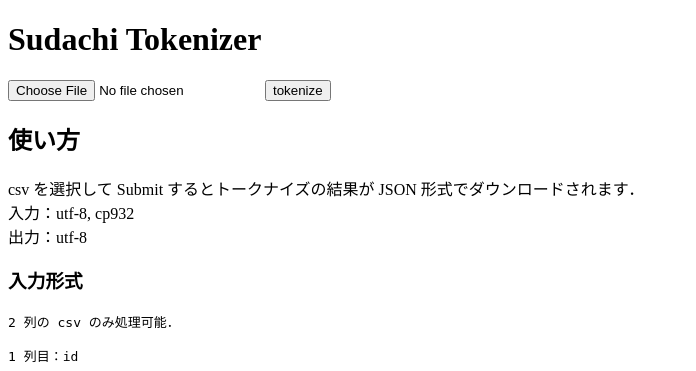
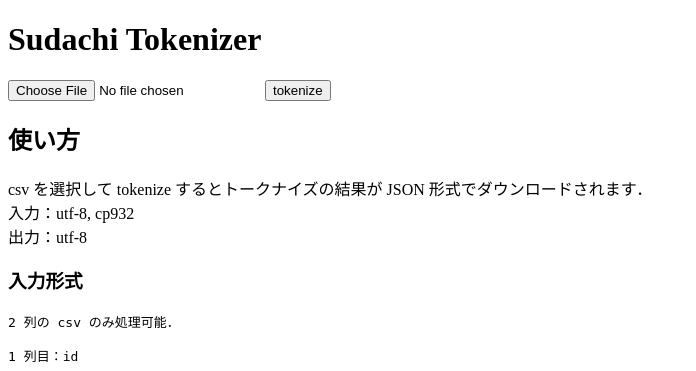
Before and after one commit to miorgash/spacy, a Flask app: page / in a window 1280 px wide. Shown: the top 371 px of the page, without its empty margins (0-696 px from the left). Run offline with Flask 2, Linux system fonts and the light colour scheme.

Commit message:
rename button and function

```diff
--- a/spacy/app.py
+++ b/spacy/app.py
@@ -13,7 +13,7 @@
     return render_template("upload.html")
 
 @app.route("/tokenize_csv", methods=['POST'])
-def upload_multipart():
+def form_tokenize_csv():
     # TODO: RESTful に変更
     file_ = request.files['uploadFile']
     file_path = os.path.join(UPLOAD_DIR, file_.filename)
--- a/spacy/templates/upload.html
+++ b/spacy/templates/upload.html
@@ -11,7 +11,7 @@
 </form>
 <h2>使い方</h2>
 <p>
-csv を選択して Submit するとトークナイズの結果が JSON 形式でダウンロードされます．</br>
+csv を選択して tokenize するとトークナイズの結果が JSON 形式でダウンロードされます．</br>
 入力：utf-8, cp932</br>
 出力：utf-8</br>
 </p>
```
